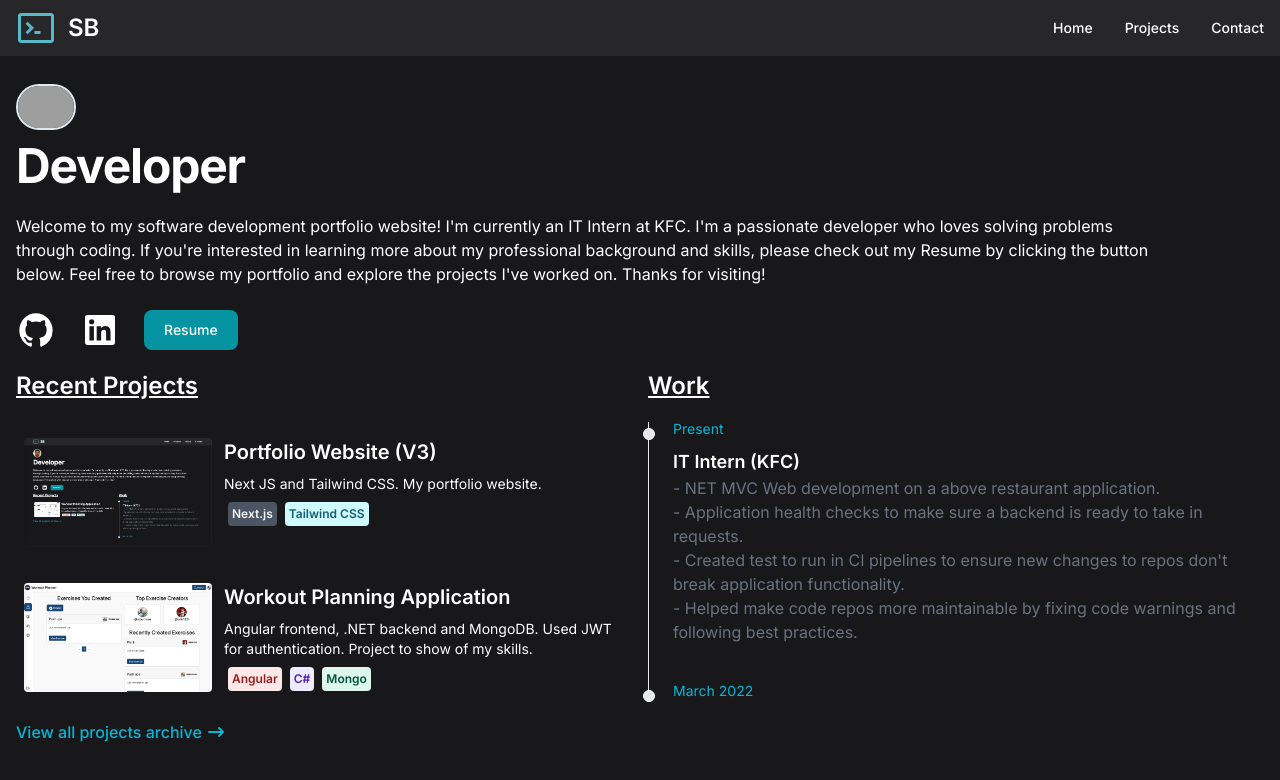
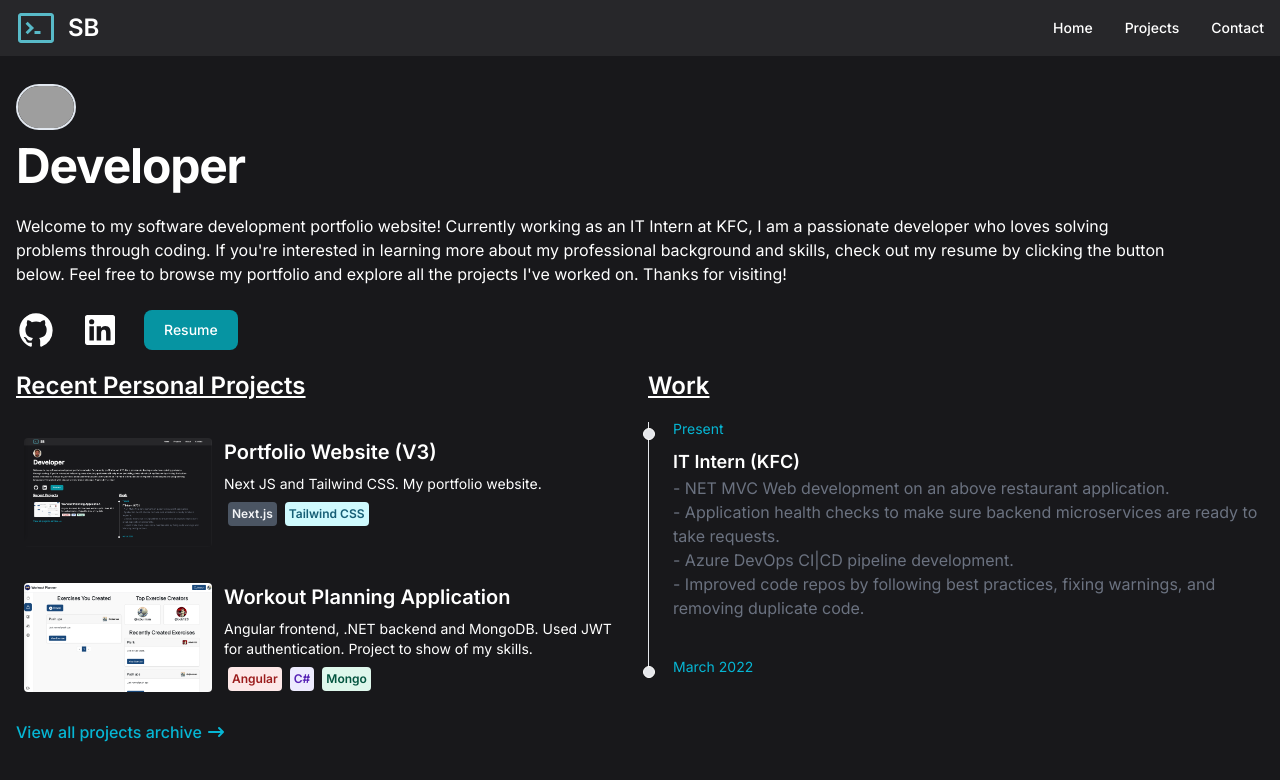
Before and after one commit to sebastianjburman/Portfolio-Website-V3, a Next.js app: page / in a window 1280 px wide. Shown: the top 780 px of the page. Built offline with nearby package versions, Linux system fonts and the light colour scheme; grey boxes are pictures that could not be loaded.

Commit message:
Updated resume and work section

```diff
--- a/src/app/page.tsx
+++ b/src/app/page.tsx
@@ -25,12 +25,13 @@ export default function Home() {
             Developer
           </h1>
           <p className="mt-6 text-base text-white max-w-6xl">
-            Welcome to my software development portfolio website! I'm currently
-            an IT Intern at KFC. I'm a passionate developer who loves solving
-            problems through coding. If you're interested in learning more about
-            my professional background and skills, please check out my Resume by
-            clicking the button below. Feel free to browse my portfolio and
-            explore the projects I've worked on. Thanks for visiting!
+            Welcome to my software development portfolio website! Currently
+            working as an IT Intern at KFC, I am a passionate developer who
+            loves solving problems through coding. If you're interested in
+            learning more about my professional background and skills, check out
+            my resume by clicking the button below. Feel free to browse my
+            portfolio and explore all the projects I've worked on. Thanks for
+            visiting!
           </p>
           <div className="mt-6 flex gap-6">
             <a
@@ -74,7 +75,7 @@ export default function Home() {
         <div className="grid grid-cols-1 md:grid-cols-2 gap-4 w-screen">
           <div>
             <h1 className="text-white text-2xl mt-3 mb-5 underline font-semibold">
-              Recent Projects
+              Recent Personal Projects
             </h1>
             <div className="flex justify-center flex-col">
               {projects.map((p) => {
@@ -122,13 +123,13 @@ export default function Home() {
                     IT Intern (KFC)
                   </Timeline.Title>
                   <Timeline.Body>
-                    - NET MVC Web development on a above restaurant application.
-                    <br></br>- Application health checks to make sure a backend
-                    is ready to take in requests.
-                    <br></br>- Created test to run in CI pipelines to ensure new
-                    changes to repos don't break application functionality.
-                    <br></br>- Helped make code repos more maintainable by
-                    fixing code warnings and following best practices.
+                    - NET MVC Web development on an above restaurant
+                    application.
+                    <br></br>- Application health checks to make sure backend
+                    microservices are ready to take requests.
+                    <br></br>- Azure DevOps CI|CD pipeline development.
+                    <br></br>- Improved code repos by following best practices,
+                    fixing warnings, and removing duplicate code.
                   </Timeline.Body>
                 </Timeline.Content>
               </Timeline.Item>
```
Also changed, not shown: 1 other file (tests, documents, lock files or other folders).
